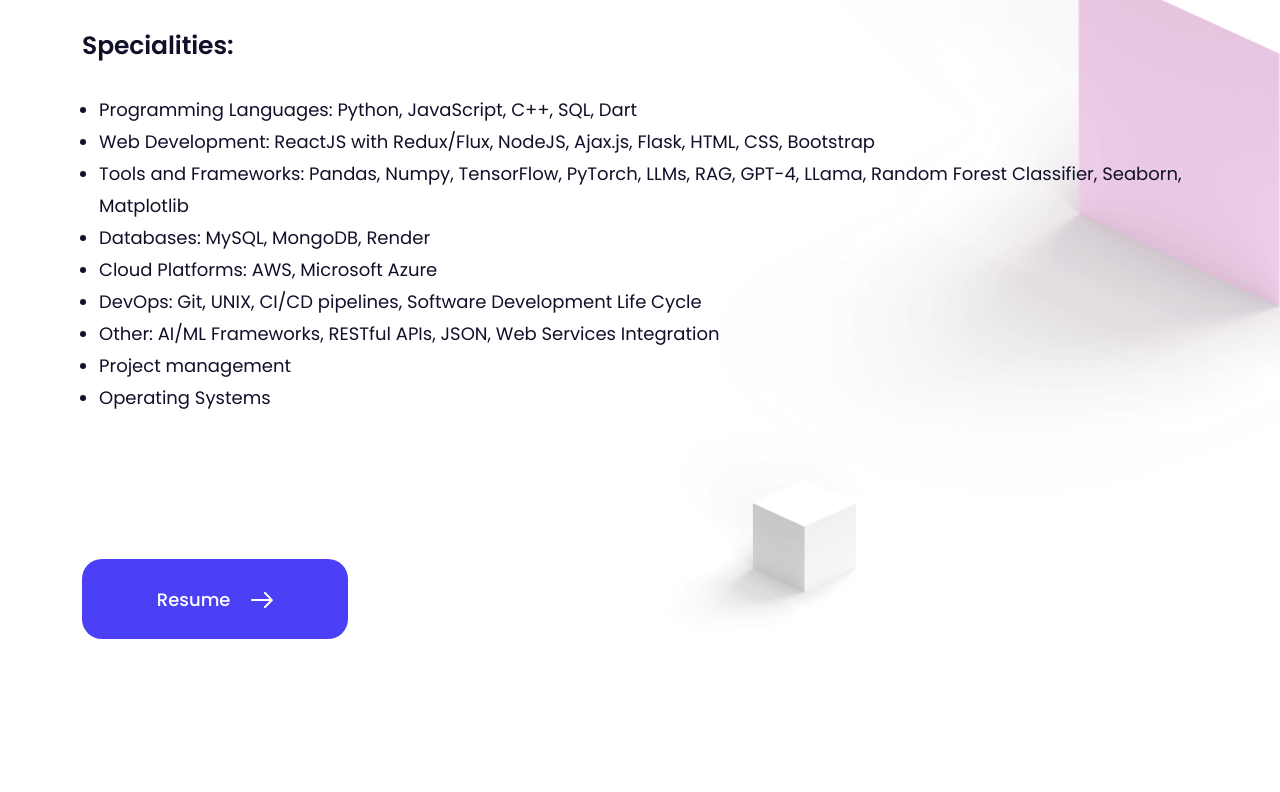
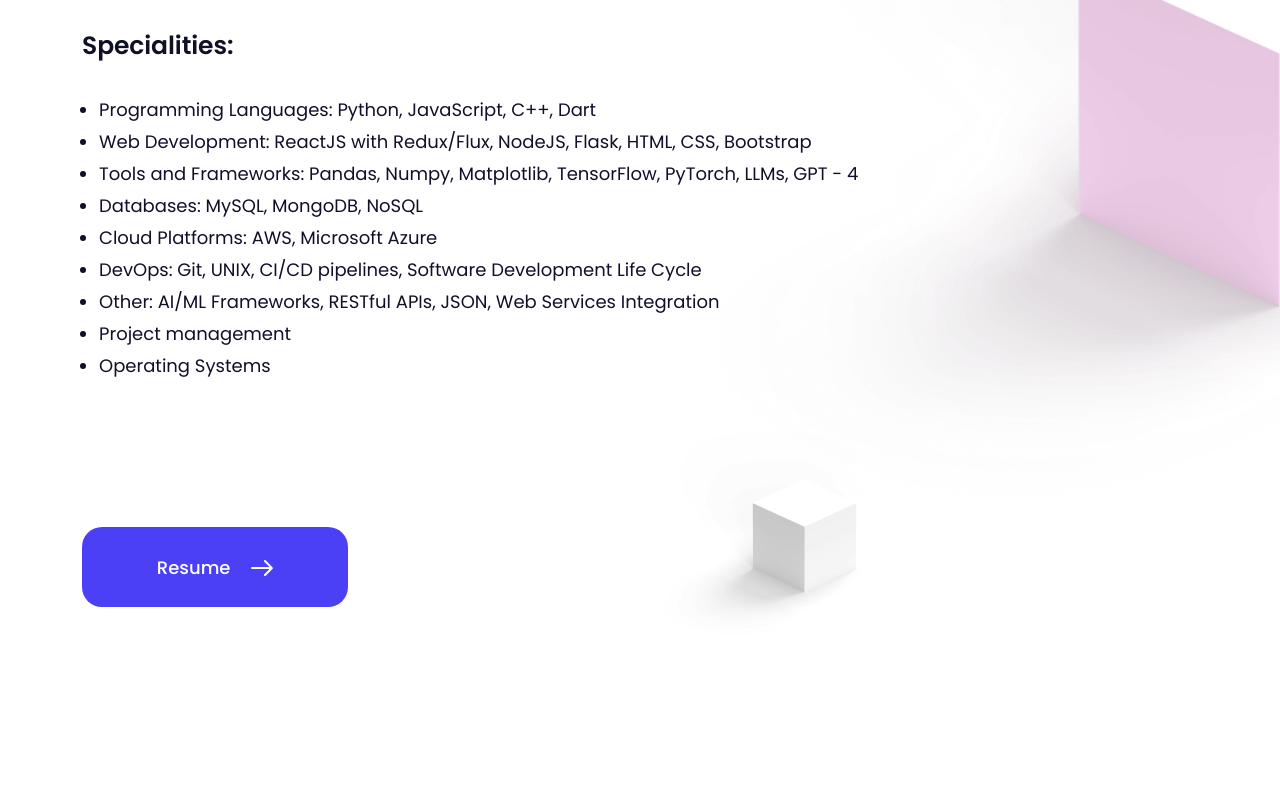
Before and after one commit to Ananyasingh2002/ananyasingh.co.in, a plain HTML site: page index.html in a window 1280 px wide. Shown: the part 1614-2406 px from the top of the page. Drawn offline with nearby package versions, Linux system fonts and the light colour scheme; animation ran at ten frames a second; files whose address does not match are found by name.

Commit message:
Made changes at the index page

```diff
--- a/index.html
+++ b/index.html
@@ -150,13 +150,14 @@
             <h3 class="details__info h3">Specialities:</h3><br>
 
             <ul class="details__info">
-              <li>Programming Languages: Python, JavaScript, C++, SQL, Dart</li>
-              <li>Web Development: ReactJS with Redux/Flux, NodeJS, Ajax.js, Flask, HTML, CSS, Bootstrap</li>
-              <li>Tools and Frameworks: Pandas, Numpy, TensorFlow, PyTorch, LLMs, RAG, GPT-4, LLama, Random Forest Classifier, Seaborn, Matplotlib</li>
-              <li>Databases: MySQL, MongoDB, Render</li>
-              <li>Cloud Platforms: AWS, Microsoft Azure</li>
-              <li>DevOps: Git, UNIX, CI/CD pipelines, Software Development Life Cycle</li>
-              <li>Other: AI/ML Frameworks, RESTful APIs, JSON, Web Services Integration</li>
+              <li>Programming Languages: Python, JavaScript, C++, Dart</li>
+<li>Web Development: ReactJS with Redux/Flux, NodeJS, Flask, HTML, CSS, Bootstrap</li>
+<li>Tools and Frameworks: Pandas, Numpy, Matplotlib, TensorFlow, PyTorch, LLMs, GPT - 4</li>
+<li>Databases: MySQL, MongoDB, NoSQL</li>
+<li>Cloud Platforms: AWS, Microsoft Azure</li>
+<li>DevOps: Git, UNIX, CI/CD pipelines, Software Development Life Cycle</li>
+<li>Other: AI/ML Frameworks, RESTful APIs, JSON, Web Services Integration</li>
+
               <li>Project management</li>
               <li>Operating Systems</li>
             </ul>
```
